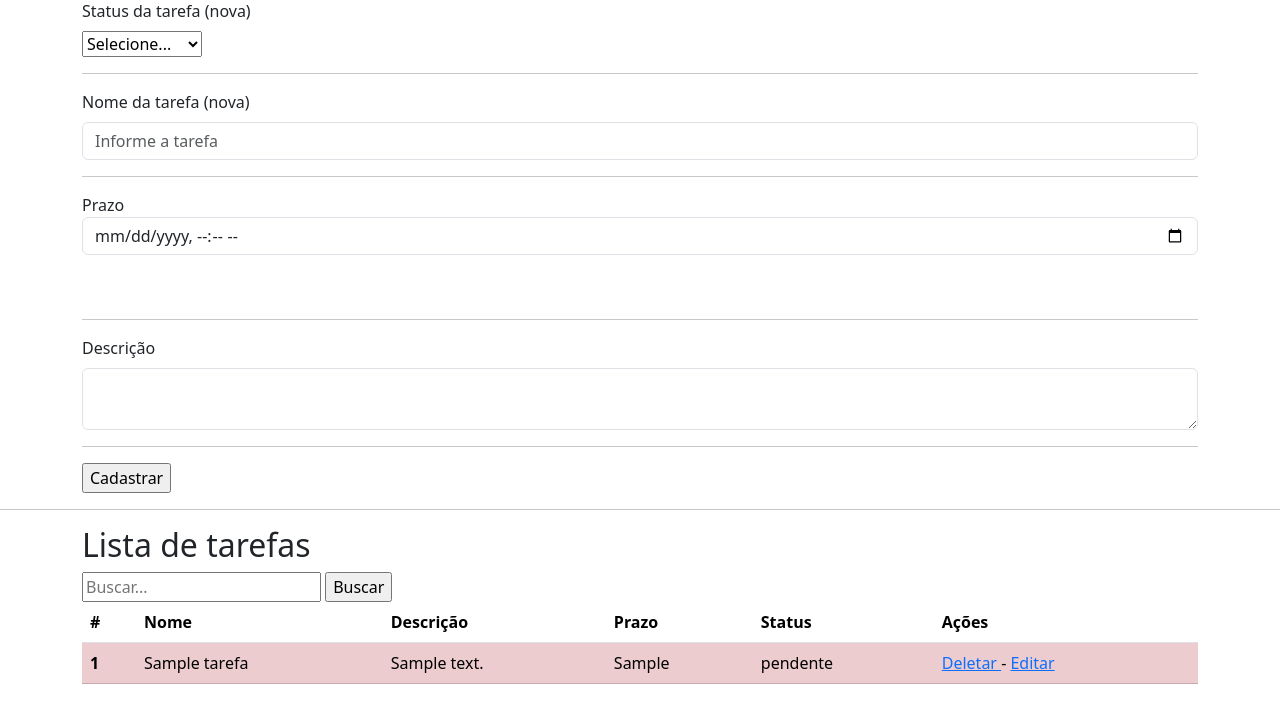
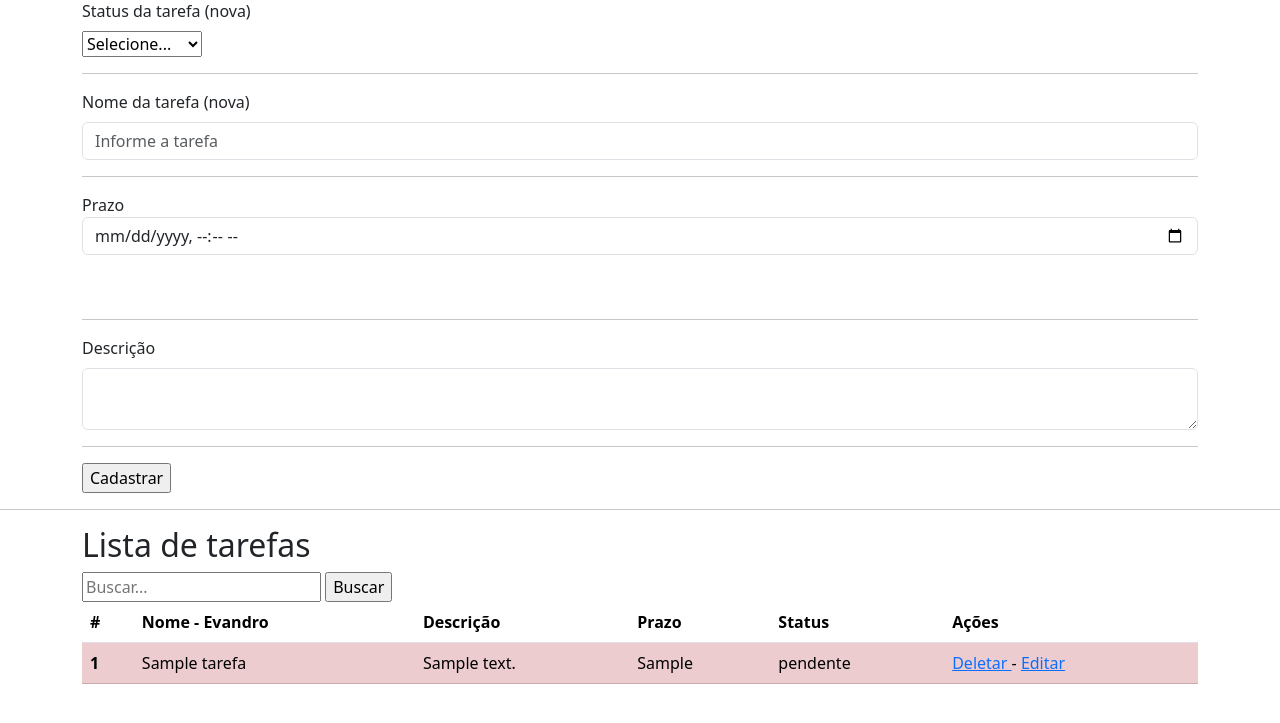
Before and after one commit to shelontwo/SENAC_ADS_projeto_produtos, a PHP site: page /index.php in a window 1280 px wide. Shown: the part 57-780 px from the top of the page. Run offline with PHP 8.4, Linux system fonts and the light colour scheme; tables that the repository leaves empty or names only in its code hold one stand-in row (values such as "Sample post"); some libraries are stand-ins or nearby versions.

Commit message:
Alterado nome

```diff
--- a/index.php
+++ b/index.php
@@ -108,7 +108,7 @@ include "conexao.php";
             <thead>
                 <tr>
                 <th scope="col">#</th>
-                <th scope="col">Nome</th>
+                <th scope="col">Nome - Evandro</th>
                 <th scope="col">Descrição</th>
                 <th scope="col">Prazo</th>
                 <th scope="col">Status</th>
```
